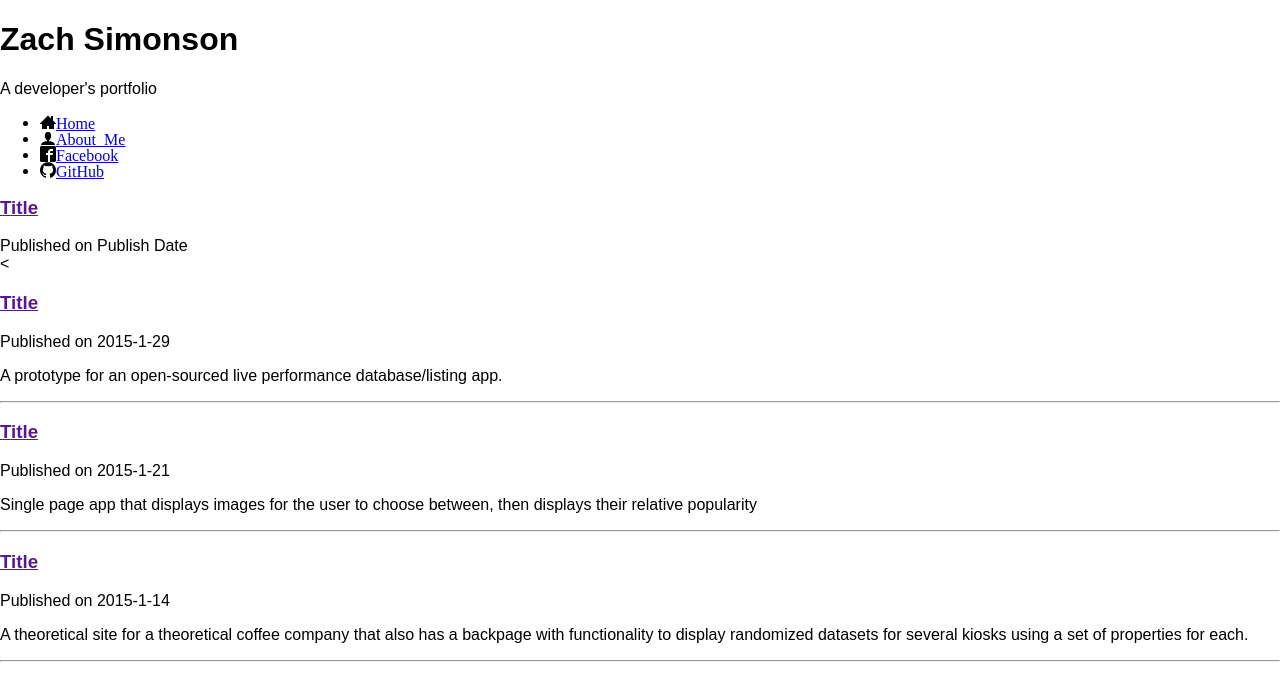
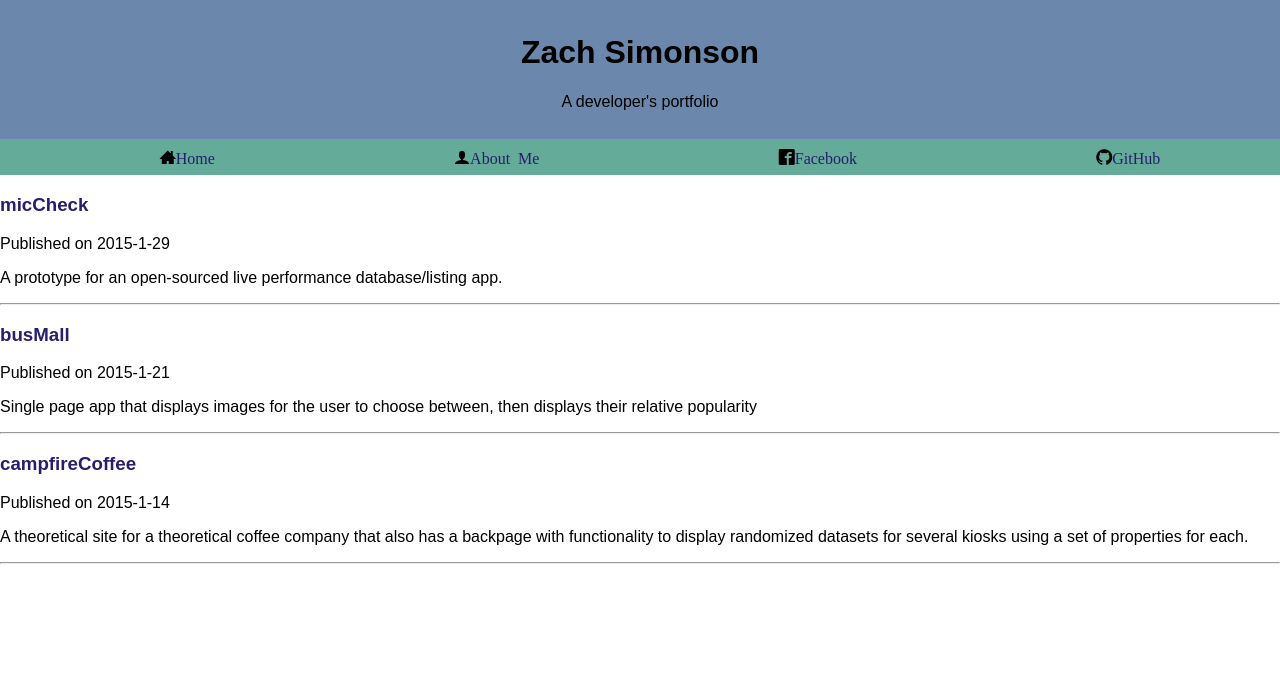
Before and after one commit to simonszc/portfolio, a plain HTML site: page index.html in a window 1280 px wide. Drawn offline with Linux system fonts and the light colour scheme; files whose address does not match are found by name.

Commit message:
mostly basic css/color scheme added

```diff
--- a/index.html
+++ b/index.html
@@ -35,18 +35,17 @@
           </header>
           <section class="project-description"></section>
         </article>
-        <
       </section>
       <section id="about" class="tab-content">
         <header>
           <h2>About Me</h2>
         </header>
         <section>
-          <p>I am a new developer based in Seattle. I graduated with a B.A. in Theatre from Whitman College in 2007 and pursued a career in acting here in Seattle afterward. I'm now looking to start a career as a web developer. </p>
+          <p>I am a new developer based in Seattle. I graduated with a B.A. in Theatre from Whitman College in 2007 and pursued a career in acting here in Seattle afterward. I'm now looking to starting a career as a web developer. </p>
           <h4>Random Fun Facts</h4>
           <ul>
             <li>I'm an avid hiker. I backpack up to Gothic Basin twice a year, and I'm planning on making it to the Hoh glacier this year</li>
-            <li>I can recite the entire prologue of the Canterbury Tales in relatively well-pronounced Middle English. They taught us to in high school and I loved it so much I just kept doing it</li>
+            <li>I can recite most of prologue of the Canterbury Tales in relatively well-pronounced Middle English. They taught us to in high school and I loved it so much I just kept doing it</li>
             <li>My cat's name is Archimedes, the Educated Cat</li>
             <li>My favorite superhero is Kate Bishop</li>
             <li>I sing a mean "What's Up?" by Four Non Blondes at karaoke</li>
--- a/scripts/project.js
+++ b/scripts/project.js
@@ -10,8 +10,8 @@ function Project(opts){
 Project.prototype.toHtml = function() {
   var $newProject = $('article.template').clone();
 
-  $newProject.find('h1 > a').html(this.title);
-  $newProject.find('h1 > a').attr('href', this.projectUrl);
+  $newProject.find('h3 > a').text(this.title);
+  $newProject.find('h3 > a').attr('href', this.projectUrl);
   $newProject.find('.byline time').html(this.publishedOn);
   $newProject.find('.project-description').html(this.body);
 
@@ -25,5 +25,7 @@ rawData.forEach(function(ele) {
 })
 
 projects.forEach(function(a){
-  $('#projects').append(a.toHtml())
+  $('#projects').append(a.toHtml());
 });
+
+$('article.template').hide();
--- a/styles/base.css
+++ b/styles/base.css
@@ -1,3 +1,25 @@
 body {
   font-size: 100%;
 }
+
+main > header {
+  text-align: center;
+  background-color: #6B88AC;
+  padding: 1%;
+  margin-bottom: 0px;
+}
+
+.main-nav ul {
+  margin-top: 0px;
+  padding-top: 10px;
+  padding-bottom: 10px;
+  display: flex;
+  justify-content: space-around;
+  list-style-type: none;
+  background-color: #64AB99;
+}
+
+a {
+  text-decoration: none;
+  color: #271E6C;
+}
```
